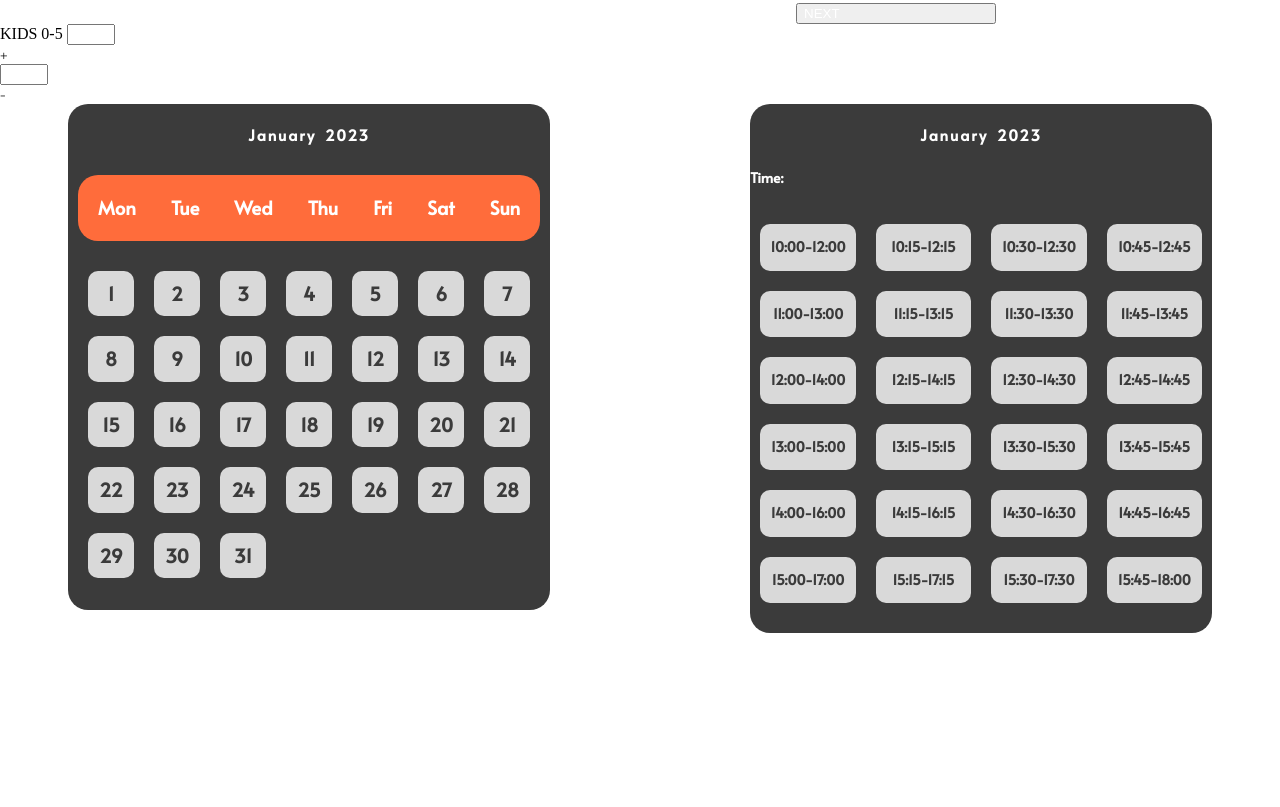
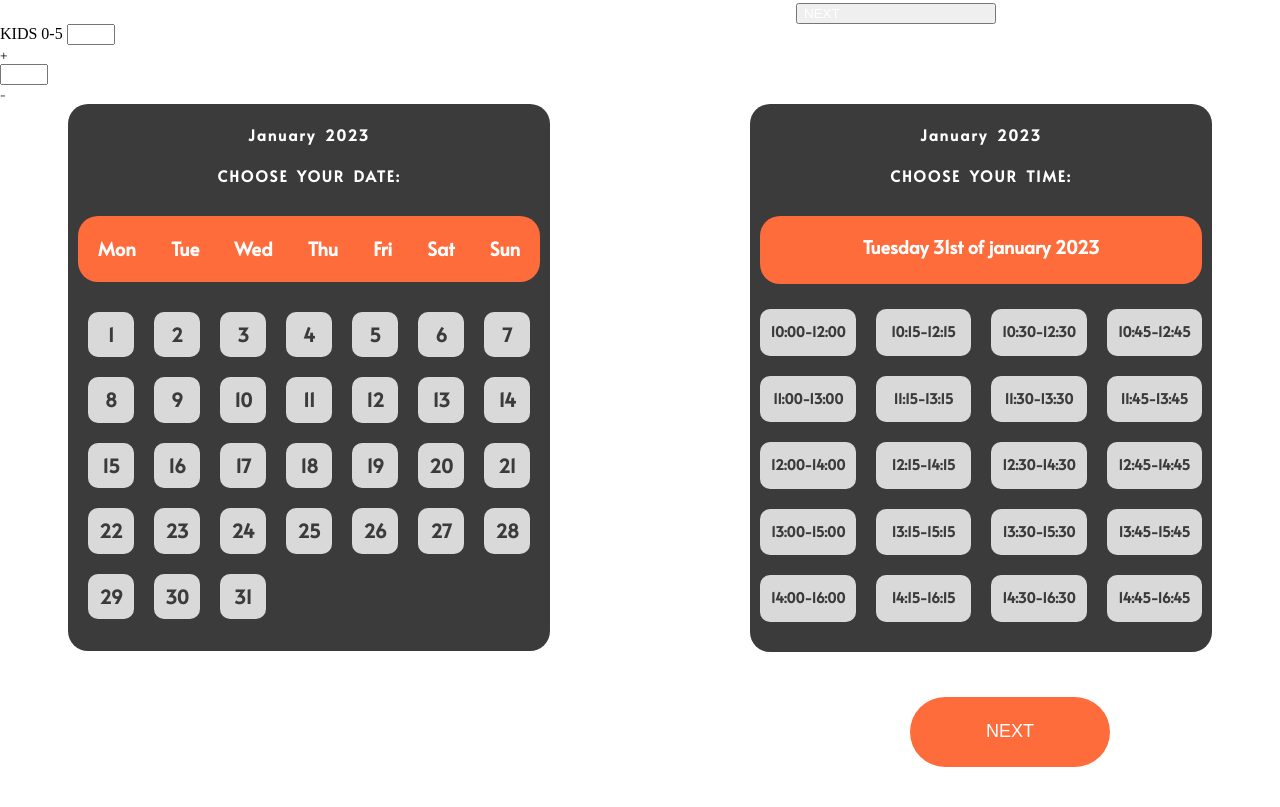
Before and after one commit to juliakalvik/SP_Julia_22, a plain HTML site: page tickets.html in a window 1280 px wide. Shown: the part 864-1671 px from the top of the page. Before the commit the page ends 1497 px from the top, so only its background shows below. Drawn offline with Linux system fonts and the light colour scheme; a web font is replaced by a local one.

Commit message:
added time chooser

```diff
--- a/tickets.html
+++ b/tickets.html
@@ -120,6 +120,9 @@
           <div class="month_container">
             <div class="header_month">
               <h2>January 2023</h2>
+            </div>
+            <div class="second_header_month">
+              <h2>CHOOSE YOUR DATE:</h2>
             </div>
             <div class="days">
               <div class="mon">
@@ -247,9 +250,12 @@
             <div class="header_time">
               <h2>January 2023</h2>
             </div>
+            <div class="second_header_month">
+              <h2>CHOOSE YOUR TIME:</h2>
+            </div>
             <div class="time_text">
-              <div class="mon">
-                <h3>Time:</h3>
+              <div class="chosen_date">
+                <h3>Tuesday 31st of january 2023<h3>
               </div>
             <div class="time_slots">
               <div class="slot1">
@@ -312,22 +318,20 @@
               <div class="slot20">
                 <h3>14:45-16:45</h3>
               </div>
-              <div class="slot21">
-                <h3>15:00-17:00</h3>
-              </div>
-              <div class="slot22">
-                <h3>15:15-17:15</h3>
-              </div>
-              <div class="slot23">
-                <h3>15:30-17:30</h3>
-              </div>
-              <div class="slot24">
-                <h3>15:45-18:00</h3>
-              </div>
             </div>
           </div>
         </div>
       </section>
+
+      <div class="button_next">
+        <a href="yourtickets.html">
+          <input
+            type="submit"
+            value="NEXT"
+            class="next_button"
+          />
+        </a>
+      </div>
     </main>
   </body>
 </html>
```
